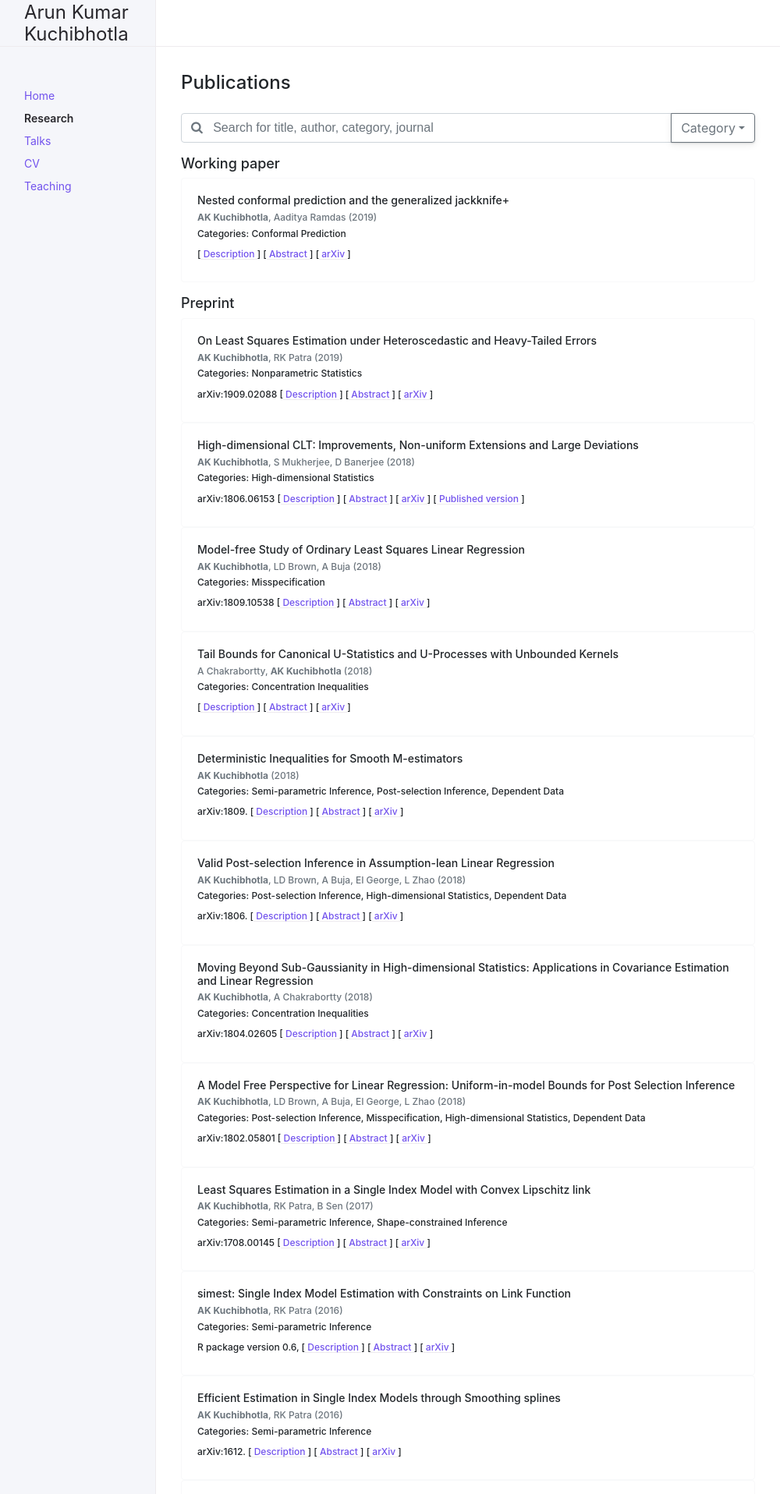
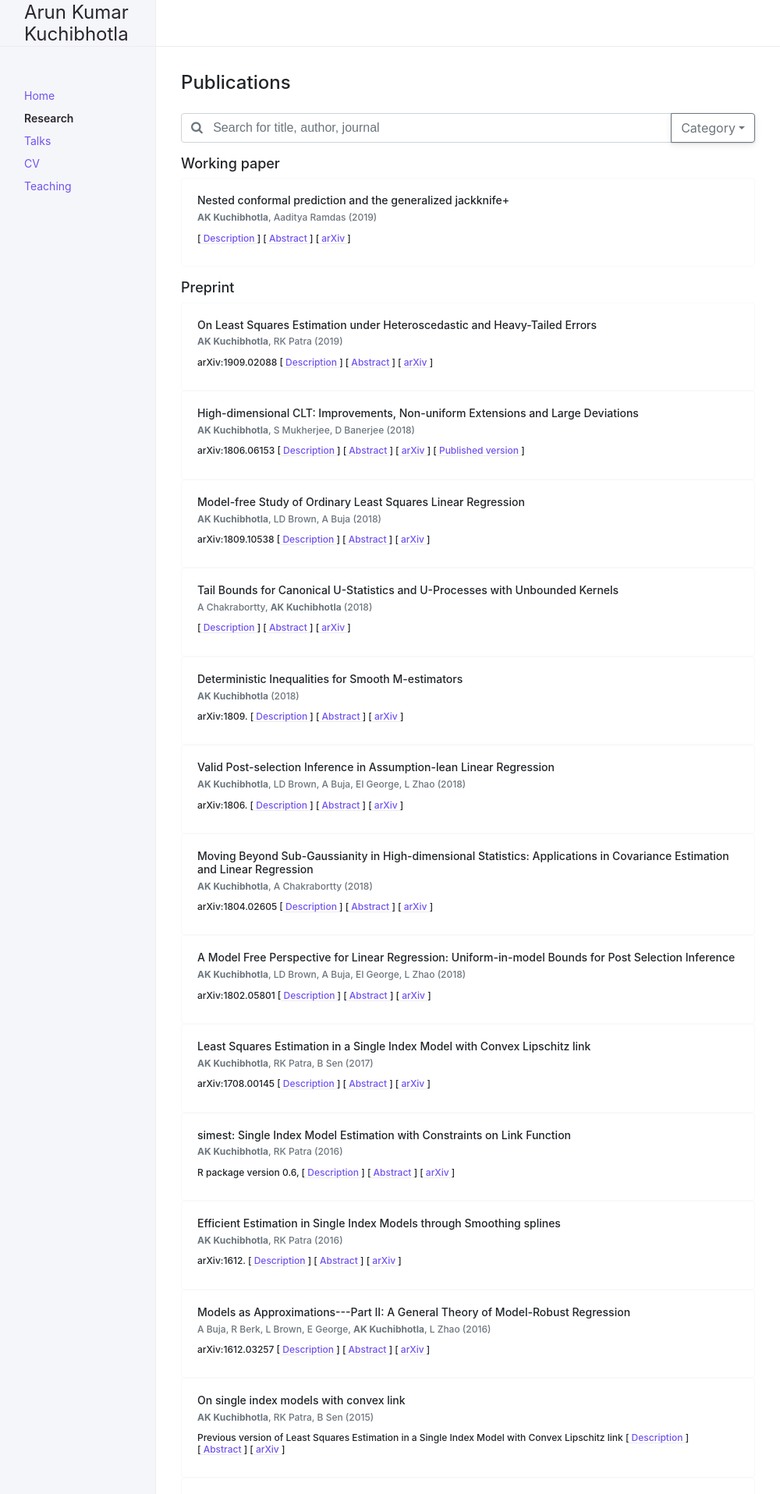
Before and after one commit to Arun-Kuchibhotla/Arun-Kuchibhotla.github.io, a Jekyll site: the page built from docs/research.md, in a window 1280 px wide. Shown: the top 1916 px of the page at 78% size, without its empty margins (140-1140 px from the left). Built offline with Jekyll 4.4.1, drawn with Linux system fonts in a browser that asks for light colours; nearby versions of some CDN libraries; some of the changed text lies outside the part shown.

Commit message:
remove category

```diff
--- a/docs/research.md
+++ b/docs/research.md
@@ -25,7 +25,7 @@ nav_order: 2
 <div class="row">
   <div class="col-sm-12 mb-3 mt-3">
     <div class="input-group">
-      <input type="text" id="myFilter" class="form-control" onkeyup="myFunction()" placeholder="&#xF002; &nbsp; Search for title, author, category, journal" style="font-family:Arial, FontAwesome">
+      <input type="text" id="myFilter" class="form-control" onkeyup="myFunction()" placeholder="&#xF002; &nbsp; Search for title, author, journal" style="font-family:Arial, FontAwesome">
       <div class="input-group-append">
         <button class="btn btn-outline-secondary dropdown-toggle" type="button" data-toggle="dropdown" aria-haspopup="true" aria-expanded="false">Category</button>
         <div class="dropdown-menu">
@@ -66,16 +66,6 @@ nav_order: 2
             {% endif %}
           {% endfor %}
           ({{ paper.year }})
-        </h6>
-        <h6 class="card-subtitle mb-2 pb-1" id="category">
-          Categories:
-          {% for topic in paper.topic %}
-            {% if forloop.index < paper.topic.size %}
-              {{ topic.topic }},
-            {% else %}
-              {{ topic.topic }}
-            {% endif %}
-          {% endfor %}
         </h6>
         <h6 class="card-text">
           {{ paper.source }}
```
